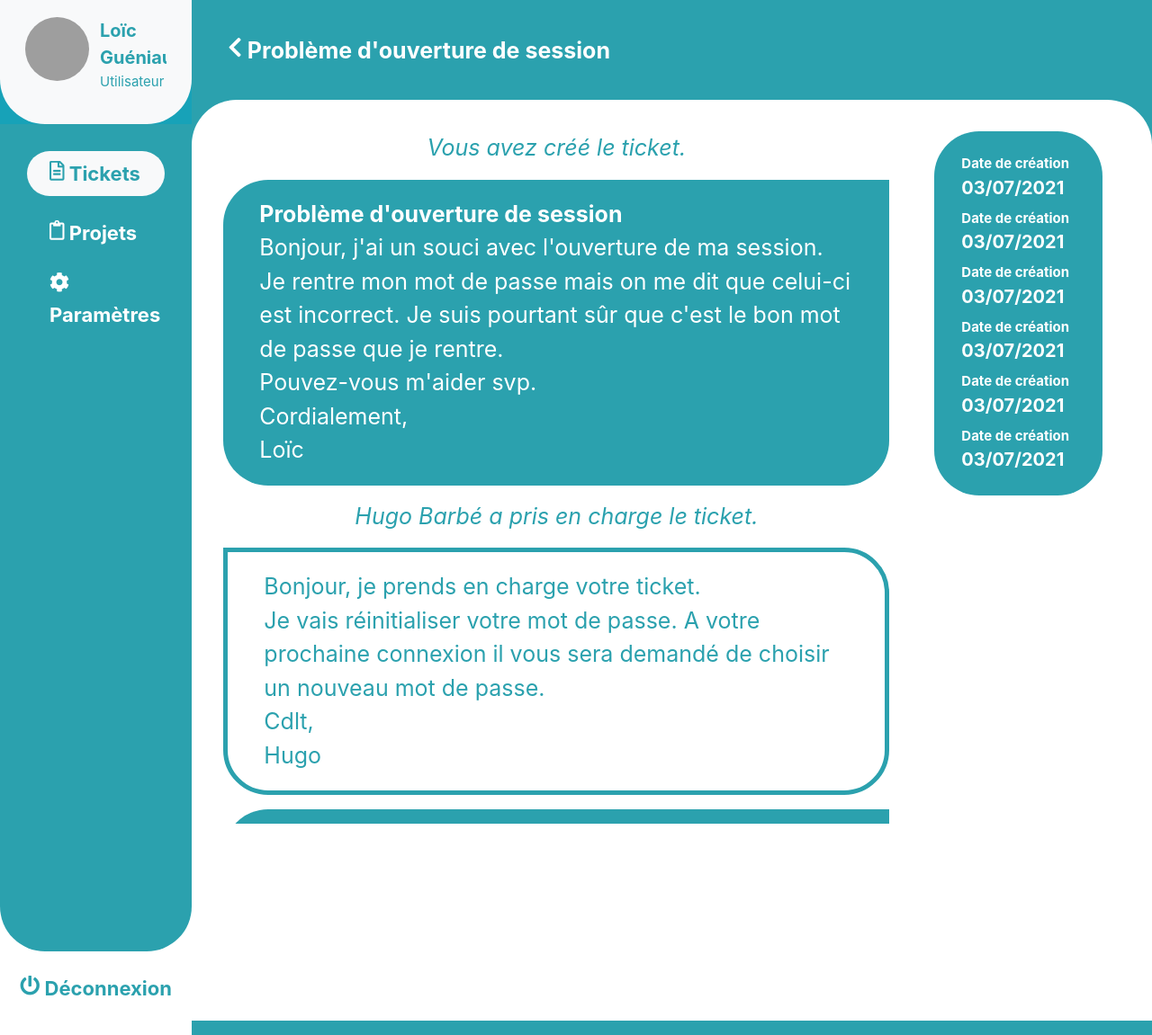
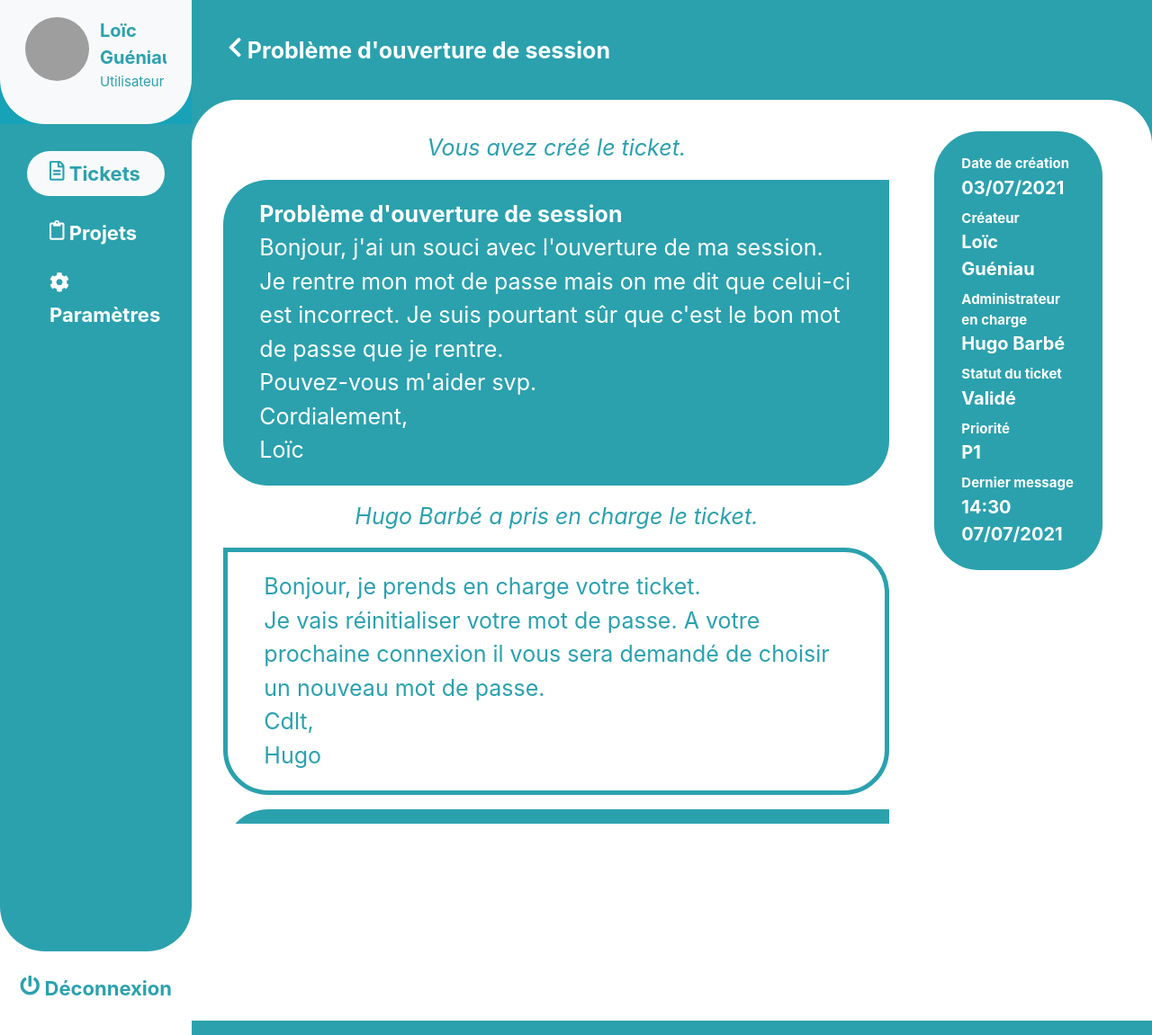
Before and after one commit to barbehu1/Projet-Ticketing, a PHP site: page /ticket.php in a window 1280 px wide. Shown: the whole page at 90% size. Run offline with PHP 8.4, Linux system fonts and the light colour scheme; grey boxes are pictures that could not be loaded.

Commit message:
Avancement

```diff
--- a/ticket.php
+++ b/ticket.php
@@ -13,6 +13,7 @@
         <?php include "menu-gauche.php" ?>
         <div class="col-10 ticket-content">
             <h1 class="titre-ticket font-weight-bold"><i class="fas fa-chevron-left"></i> Problème d'ouverture de session</h1>
+            <!-- Ici icones droite navbar -->
             <div class="content-content-ticket container-fluid">
                 <div class="row">
                     <div class="col-9 chat-ticket">
@@ -46,16 +47,16 @@
                         <div class="infos-box font-weight-bold">
                             <p class="infos-title">Date de création</p>
                             <p class="infos-content mb-2">03/07/2021</p>
-                            <p class="infos-title">Date de création</p>
-                            <p class="infos-content mb-2">03/07/2021</p>
-                            <p class="infos-title">Date de création</p>
-                            <p class="infos-content mb-2">03/07/2021</p>
-                            <p class="infos-title">Date de création</p>
-                            <p class="infos-content mb-2">03/07/2021</p>
-                            <p class="infos-title">Date de création</p>
-                            <p class="infos-content mb-2">03/07/2021</p>
-                            <p class="infos-title">Date de création</p>
-                            <p class="infos-content">03/07/2021</p>
+                            <p class="infos-title">Créateur</p>
+                            <p class="infos-content mb-2">Loïc Guéniau</p>
+                            <p class="infos-title">Administrateur en charge</p>
+                            <p class="infos-content mb-2">Hugo Barbé</p>
+                            <p class="infos-title">Statut du ticket</p>
+                            <p class="infos-content mb-2">Validé</p>
+                            <p class="infos-title">Priorité</p>
+                            <p class="infos-content mb-2">P1</p>
+                            <p class="infos-title">Dernier message</p>
+                            <p class="infos-content">14:30 07/07/2021</p>
                         </div>
                     </div>
                 </div>
```
